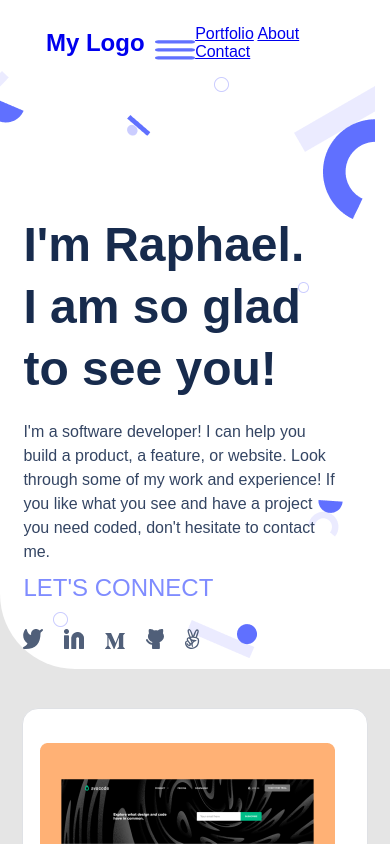
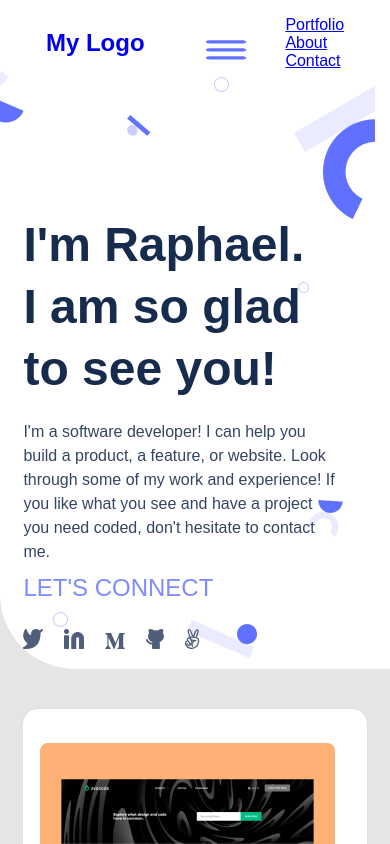
Before and after one commit to rmiyoyo/Personal-Portfolio-Website, a website: page index.html in a window 390 px wide. Both pictures are taken after a click on the icon 324 px from the left and 41 px from the top of the page. Shown: the top 844 px of the page. Drawn offline with Linux system fonts and the light colour scheme.

Commit message:
Mobile menu class style defined and updated

```diff
--- a/script.js
+++ b/script.js
@@ -4,6 +4,6 @@ document.addEventListener('DOMContentLoaded', function() {
     const mobileMenu = document.getElementById('nav-menu');
 
     hamburgerIcon.addEventListener('click', function() {
-      mobileMenu.classList.toggle('show');
+      mobileMenu.classList.toggle('mobileMenu');
     });
   });
--- a/style.css
+++ b/style.css
@@ -42,8 +42,13 @@ body {
   display: none;
 }
 
-#nav-menu.show {
+/* #nav-menu.show {
   display: block;
+} */
+
+#nav-menu.mobileMenu {
+  display:flex;
+  flex-direction: column;
 }
 
 .desktop-image-div {
```
